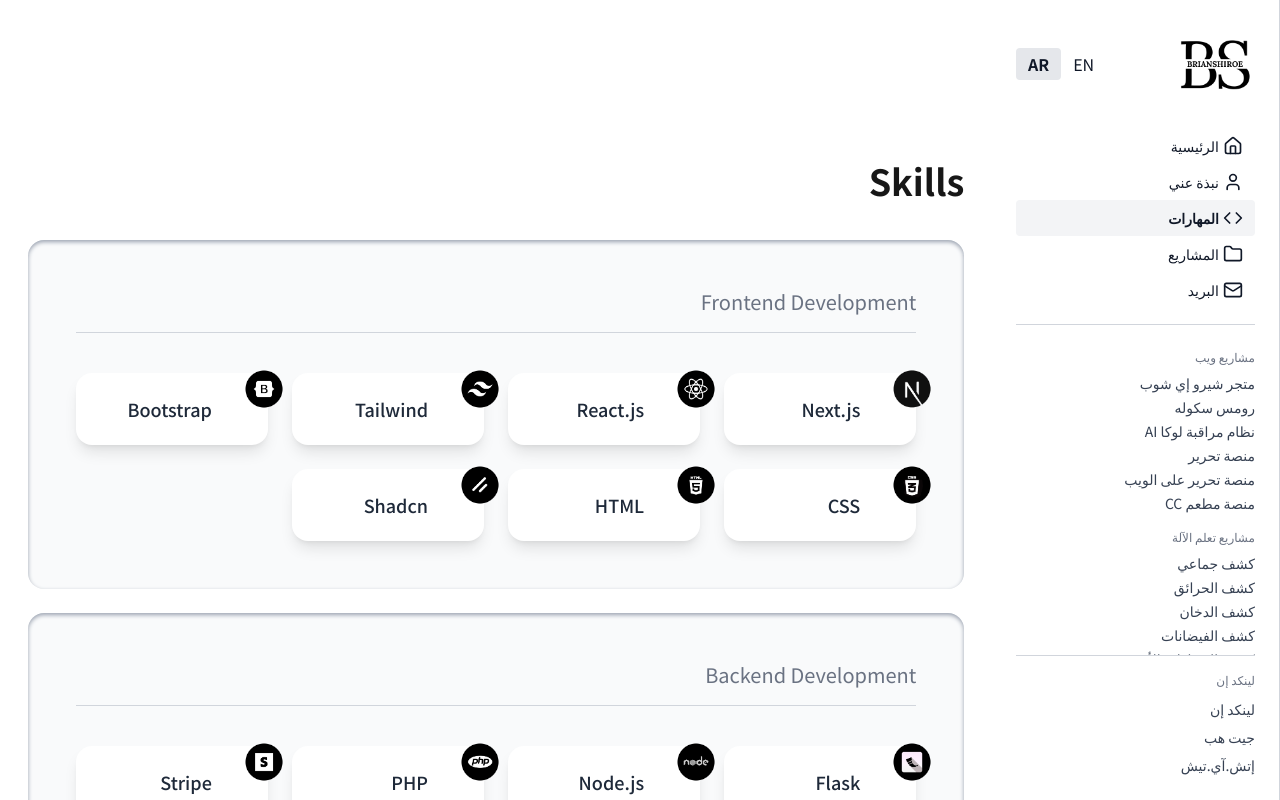
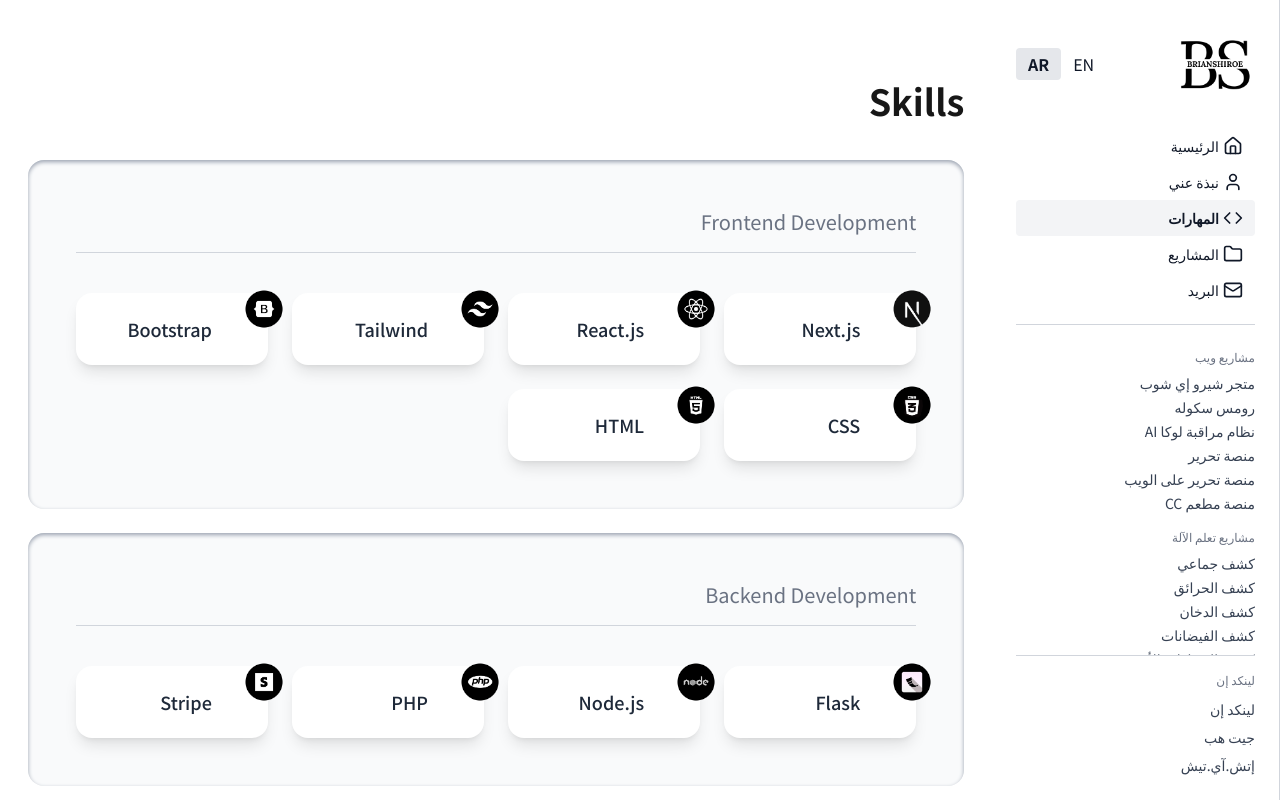
Before and after one commit to BrianShiroe/portfolio, a Next.js app: page /ar/skills in a window 1280 px wide. Shown: the top 800 px of the page. Built offline with nearby package versions, Linux system fonts and the light colour scheme.

Commit message:
[refactor & style] skills and layout

```diff
--- a/app/[locale]/(public)/home/page.tsx
+++ b/app/[locale]/(public)/home/page.tsx
@@ -7,7 +7,7 @@ export default function HomePage() {
   const { t, locale } = useLocale();
 
   return (
-    <div className="flex flex-col items-center justify-center">
+    <div className="flex flex-col items-center justify-center lg:pt-20">
       <p className="self-start text-4xl text-gray-600 mb-2">Hello! I'm</p>
       <h1 className="text-8xl font-bold text-gray-900 mb-2">BRIAN ONG HAW</h1>
 
--- a/app/[locale]/(public)/skills/page.tsx
+++ b/app/[locale]/(public)/skills/page.tsx
@@ -1,7 +1,7 @@
 // app/[locale]/(public)/skills/page.tsx
 "use client";
 
-import { skills } from "@/assets/skills";
+import { skills } from "@/data/skills";
 import Image from "next/image";
 
 export default function SkillsPage() {
--- a/app/[locale]/layout.tsx
+++ b/app/[locale]/layout.tsx
@@ -24,7 +24,8 @@ export default async function RootLayout({
       <body className="antialiased flex flex-col lg:flex-row min-h-screen font-sans">
         <Navbar />
         <main className="flex-1 flex justify-center">
-          <div className="max-w-[1800] min-w-[320px] p-6 pt-50 lg:pt-40">
+          {/* <div className="max-w-[1800] min-w-[320px] p-6 pt-50 lg:pt-40"> */}
+          <div className="max-w-[1800] min-w-[320px] p-6 pt-50 lg:pt-20">
             {children}
           </div>
         </main>
--- a/assets/skills.ts
+++ /dev/null
@@ -1,79 +0,0 @@
-export const skills = [
-    {
-        label: "Frontend Development", tools: [
-        {name:"Next.js", icon:"/images/nextjs-icon.png"},
-        {name: "React.js", icon: "/images/reactjs-icon.png"},
-        {name: "Tailwind", icon: "/images/tailwindcss-icon.png"},
-        {name: "Bootstrap", icon:"/images/bootstrap-icon.png"},
-        {name: "CSS", icon: "/images/css-icon.png"},
-        {name: "HTML", icon: "/images/html-icon.png"},
-        {name: "Shadcn",icon: "/images/shadcn-icon.png"},
-        ],
-    },
-    {
-        label: "Backend Development", tools: [
-        {name: "Flask", icon: "/images/flask-icon.png"},
-        {name: "Node.js", icon: "/images/nodejs-icon.png"},
-        {name: "PHP", icon: "/images/php-icon.png"},
-        {name: "Stripe", icon: "/images/stripe-icon.png"},
-        ],
-    },
-
-    {
-        label: "Programming Languages", tools: [
-        {name: "TypeScript", icon: "/images/typescript-icon.png"},
-        {name: "JavaScript", icon: "/images/js-icon.png"},
-        {name: "Python", icon: "/images/python-icon.png"},
-        {name: "C#", icon: "/images/csharp-icon.png"},
-        {name: "GDScript", icon: "/images/godot-icon.png"},
-        ],
-    },
-
-    {
-        label: "Databases", tools: [
-        {name: "PostgreSQL", icon: "/images/postgresql-icon.png"},
-        {name: "MongoDB", icon: "/images/mongodb-icon.png"},
-        {name: "MySQL", icon: "/images/mysql-icon.png"},
-        {name: "SQLite", icon: "/images/sqlite-icon.png"},
-        {name: "Firestore", icon: "/images/firebase-icon.png"},
-        ],
-    },
-
-    {
-        label: "DevOps & Cloud Services", tools: [
-        {name: "Docker", icon: "/images/docker-icon.png"},
-        {name: "Firebase", icon: "/images/firebase-icon.png"},
-        {name: "Supabase", icon: "/images/supabase-icon.png"},
-        {name: "Railway", icon: "/images/railway-icon.png"},
-        {name: "Netlify", icon: "/images/netlify-icon.png"},
-        ],
-    },
-
-    {
-        label: "Developer Tools", tools: [
-        {name: "Git", icon: "/images/git-icon.png"},
-        {name: "VSCode", icon: "/images/vscode-icon.png"},
-        {name: "Jira", icon: "/images/jira-icon.png"},
-        {name: "Trello", icon: "/images/trello-icon.png"},
-        {name: "Clickup", icon: "/images/clickup-icon.png"},
-        {name: "Figma", icon: "/images/figma-icon.png"},
-        ],
-    },
-
-    {
-        label: "Machine Learning & AI", tools: [
-        {name: "YOLO", icon: "/images/ultralytics-icon.png"},
-        {name: "OpenCV", icon: "/images/opencv-icon.png"},
-        {name: "LLMs", icon: "/images/llm-icon.png"},
-        ],
-    },
-
-    {
-        label: "Game Development", tools: [
-        {name: "Unity", icon: "/images/unity-icon.png"},
-        {name: "Unreal Engine", icon: "/images/unreal-engine-icon.png"},
-        {name: "Godot", icon: "/images/godot-icon.png"},
-        {name: "Roblox Studio", icon: "/images/roblox-icon.png"}
-        ],
-    }
-]
--- /dev/null
+++ b/data/skills.ts
@@ -0,0 +1,87 @@
+export const skills = [
+  {
+    label: "Frontend Development",
+    tools: [
+      { name: "Next.js", icon: "/images/nextjs-icon.png" },
+      { name: "React.js", icon: "/images/reactjs-icon.png" },
+      { name: "Tailwind", icon: "/images/tailwindcss-icon.png" },
+      { name: "Bootstrap", icon: "/images/bootstrap-icon.png" },
+      { name: "CSS", icon: "/images/css-icon.png" },
+      { name: "HTML", icon: "/images/html-icon.png" },
+      // {name: "Shadcn",icon: "/images/shadcn-icon.png"},
+    ],
+  },
+  {
+    label: "Backend Development",
+    tools: [
+      { name: "Flask", icon: "/images/flask-icon.png" },
+      { name: "Node.js", icon: "/images/nodejs-icon.png" },
+      { name: "PHP", icon: "/images/php-icon.png" },
+      { name: "Stripe", icon: "/images/stripe-icon.png" },
+    ],
+  },
+
+  {
+    label: "Programming Languages",
+    tools: [
+      { name: "TypeScript", icon: "/images/typescript-icon.png" },
+      { name: "JavaScript", icon: "/images/js-icon.png" },
+      { name: "Python", icon: "/images/python-icon.png" },
+      { name: "C#", icon: "/images/csharp-icon.png" },
+      { name: "GDScript", icon: "/images/godot-icon.png" },
+    ],
+  },
+
+  {
+    label: "Databases",
+    tools: [
+      { name: "PostgreSQL", icon: "/images/postgresql-icon.png" },
+      { name: "MongoDB", icon: "/images/mongodb-icon.png" },
+      { name: "MySQL", icon: "/images/mysql-icon.png" },
+      { name: "SQLite", icon: "/images/sqlite-icon.png" },
+      { name: "Firestore", icon: "/images/firebase-icon.png" },
+    ],
+  },
+
+  {
+    label: "DevOps & Cloud Services",
+    tools: [
+      { name: "Docker", icon: "/images/docker-icon.png" },
+      { name: "Firebase", icon: "/images/firebase-icon.png" },
+      { name: "Supabase", icon: "/images/supabase-icon.png" },
+      { name: "Railway", icon: "/images/railway-icon.png" },
+      { name: "Netlify", icon: "/images/netlify-icon.png" },
+    ],
+  },
+
+  {
+    label: "Developer Tools",
+    tools: [
+      { name: "Git", icon: "/images/git-icon.png" },
+      { name: "VSCode", icon: "/images/vscode-icon.png" },
+      { name: "Jira", icon: "/images/jira-icon.png" },
+      { name: "Trello", icon: "/images/trello-icon.png" },
+      { name: "Clickup", icon: "/images/clickup-icon.png" },
+      { name: "Figma", icon: "/images/figma-icon.png" },
+    ],
+  },
+
+  {
+    label: "Machine Learning & AI",
+    tools: [
+      { name: "YOLO", icon: "/images/ultralytics-icon.png" },
+      { name: "OpenCV", icon: "/images/opencv-icon.png" },
+      { name: "LLMs", icon: "/images/llm-icon.png" },
+    ],
+  },
+
+  {
+    label: "Game Development",
+    tools: [
+      { name: "Unity", icon: "/images/unity-icon.png" },
+      { name: "Unreal Engine", icon: "/images/unreal-engine-icon.png" },
+      { name: "Godot", icon: "/images/godot-icon.png" },
+      { name: "Roblox Studio", icon: "/images/roblox-icon.png" },
+    ],
+  },
+];
```
